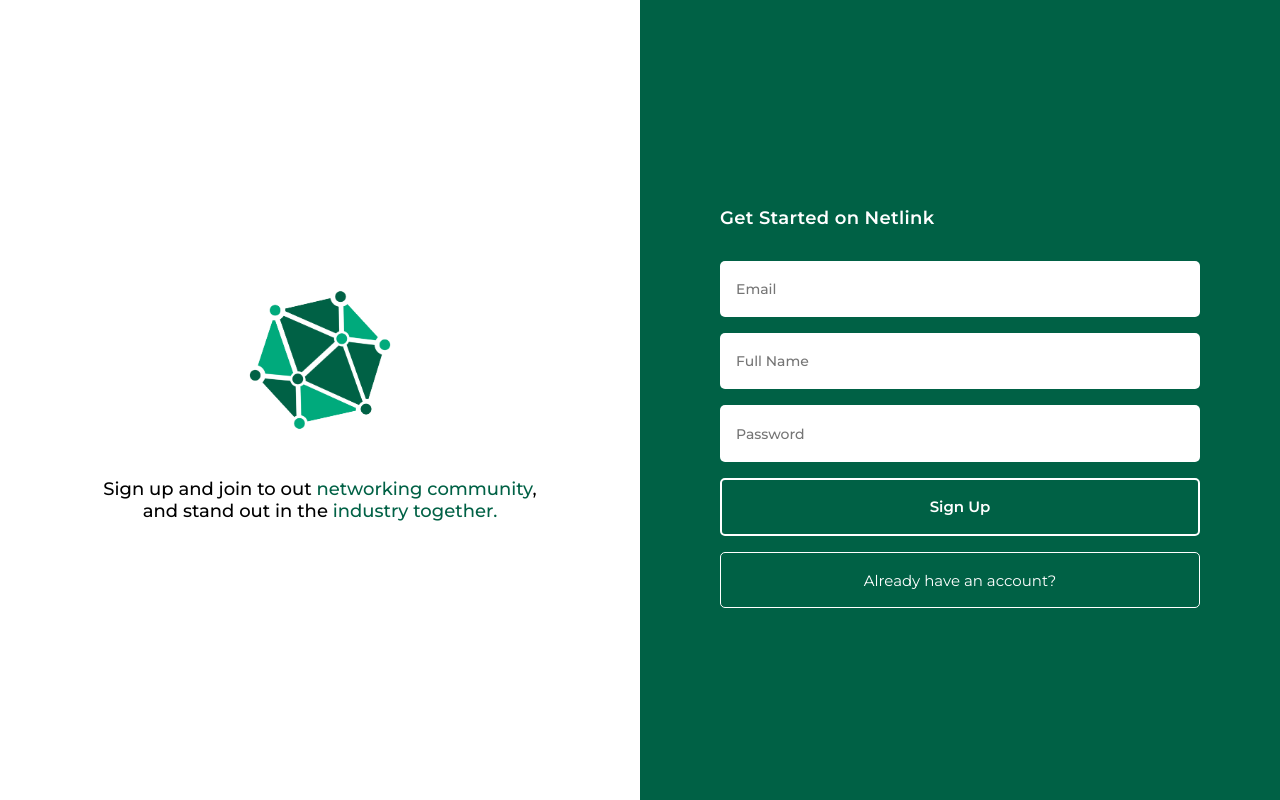
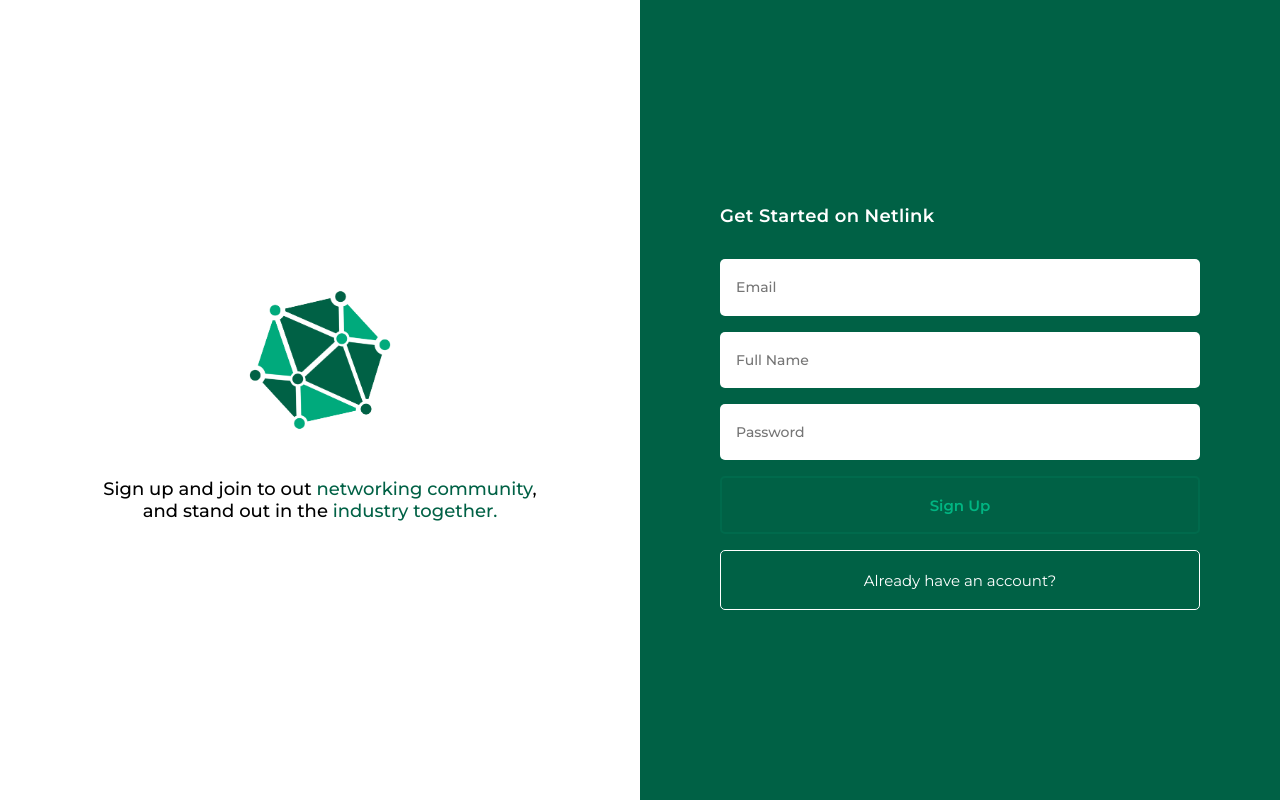
Before and after one commit to kevinduncke/netlink-frontend, a Vue app in the folder app/: page /register in a window 1280 px wide. Built offline with nearby package versions, Linux system fonts and the light colour scheme.

Commit message:
feat(minor updates and checks)

```diff
--- a/app/src/components/Connections.vue
+++ b/app/src/components/Connections.vue
@@ -249,6 +249,7 @@ onMounted(() => {
             <button
               type="button"
               :class="{ 'dash-commented': post._count.comments }"
+              v-if="!post.disableComments"
             >
               <svg
                 xmlns="http://www.w3.org/2000/svg"
@@ -279,7 +280,7 @@ onMounted(() => {
                   d="m480-120-58-52q-101-91-167-157T150-447.5Q111-500 95.5-544T80-634q0-94 63-157t157-63q52 0 99 22t81 62q34-40 81-62t99-22q94 0 157 63t63 157q0 46-15.5 90T810-447.5Q771-395 705-329T538-172l-58 52Zm0-108q96-86 158-147.5t98-107q36-45.5 50-81t14-70.5q0-60-40-100t-100-40q-47 0-87 26.5T518-680h-76q-15-41-55-67.5T300-774q-60 0-100 40t-40 100q0 35 14 70.5t50 81q36 45.5 98 107T480-228Zm0-273Z"
                 />
               </svg>
-              <span>{{ post._count.likes || 0 }}</span>
+              <span v-if="!post.hideLikes">{{ post._count.likes || 0 }}</span>
             </button>
             <button
               type="button"
--- a/app/src/components/Dashboard.vue
+++ b/app/src/components/Dashboard.vue
@@ -202,6 +202,7 @@ onMounted(async () => {
               <button
                 type="button"
                 :class="{ 'fav-commented': post.commentsCount > 0 }"
+                v-if="!post.disableComments"
               >
                 <svg
                   xmlns="http://www.w3.org/2000/svg"
@@ -232,7 +233,7 @@ onMounted(async () => {
                     d="m480-120-58-52q-101-91-167-157T150-447.5Q111-500 95.5-544T80-634q0-94 63-157t157-63q52 0 99 22t81 62q34-40 81-62t99-22q94 0 157 63t63 157q0 46-15.5 90T810-447.5Q771-395 705-329T538-172l-58 52Zm0-108q96-86 158-147.5t98-107q36-45.5 50-81t14-70.5q0-60-40-100t-100-40q-47 0-87 26.5T518-680h-76q-15-41-55-67.5T300-774q-60 0-100 40t-40 100q0 35 14 70.5t50 81q36 45.5 98 107T480-228Zm0-273Z"
                   />
                 </svg>
-                <span>{{ post.likesCount }}</span>
+                <span v-if="!post.hideLikes">{{ post.likesCount }}</span>
               </button>
               <button
                 type="button"
@@ -394,6 +395,7 @@ onMounted(async () => {
               <button
                 type="button"
                 :class="{ 'fav-commented': post._count.comments > 0 }"
+                v-if="!post.disableComments"
               >
                 <svg
                   xmlns="http://www.w3.org/2000/svg"
@@ -424,7 +426,7 @@ onMounted(async () => {
                     d="m480-120-58-52q-101-91-167-157T150-447.5Q111-500 95.5-544T80-634q0-94 63-157t157-63q52 0 99 22t81 62q34-40 81-62t99-22q94 0 157 63t63 157q0 46-15.5 90T810-447.5Q771-395 705-329T538-172l-58 52Zm0-108q96-86 158-147.5t98-107q36-45.5 50-81t14-70.5q0-60-40-100t-100-40q-47 0-87 26.5T518-680h-76q-15-41-55-67.5T300-774q-60 0-100 40t-40 100q0 35 14 70.5t50 81q36 45.5 98 107T480-228Zm0-273Z"
                   />
                 </svg>
-                <span>{{ post._count.likes }}</span>
+                <span v-if="!post.hideLikes">{{ post._count.likes }}</span>
               </button>
               <button
                 type="button"
--- a/app/src/components/Navigation.vue
+++ b/app/src/components/Navigation.vue
@@ -92,7 +92,7 @@ function signOut() {
         </div>
         <div
           class="dash-navbtns"
-          :class="{ 'dash-navactive': route.name === 'following' }"
+          :class="{ 'dash-navactive': route.name === 'connections' }"
         >
           <router-link to="/connections">
             <button>
--- a/app/src/components/Post.vue
+++ b/app/src/components/Post.vue
@@ -152,6 +152,7 @@ defineExpose({
         <button
           type="button"
           :class="{ 'dash-commented': post.commentsCount }"
+          v-if="!post.disableComments"
         >
           <svg
             xmlns="http://www.w3.org/2000/svg"
@@ -182,7 +183,7 @@ defineExpose({
               d="m480-120-58-52q-101-91-167-157T150-447.5Q111-500 95.5-544T80-634q0-94 63-157t157-63q52 0 99 22t81 62q34-40 81-62t99-22q94 0 157 63t63 157q0 46-15.5 90T810-447.5Q771-395 705-329T538-172l-58 52Zm0-108q96-86 158-147.5t98-107q36-45.5 50-81t14-70.5q0-60-40-100t-100-40q-47 0-87 26.5T518-680h-76q-15-41-55-67.5T300-774q-60 0-100 40t-40 100q0 35 14 70.5t50 81q36 45.5 98 107T480-228Zm0-273Z"
             />
           </svg>
-          <span>{{ post.likesCount || 0 }}</span>
+          <span v-if="!post.hideLikes">{{ post.likesCount || 0 }}</span>
         </button>
         <button
           type="button"
@@ -341,6 +342,7 @@ defineExpose({
 .edit-post-modal {
   background-color: #fafafa;
   padding: 1.5rem;
+  margin-top: 1rem;
 }
 .edit-post-modal h2 {
   padding: 0;
--- a/app/src/components/Register.vue
+++ b/app/src/components/Register.vue
@@ -9,14 +9,14 @@ const router = useRouter();
 const formData = reactive({
   email: "",
   password: "",
-  name: ""
+  name: "",
 });
 
 const errors = reactive({
   email: "",
   password: "",
   name: "",
-  general: ""
+  general: "",
 });
 
 // VALIDATION
@@ -25,45 +25,55 @@ const namePattern = /^[A-Za-zÀ-ÿ ]{2,40}$/;
 const passwordPattern = /^(?=.*[a-z])(?=.*[A-Z])(?=.*\d)(?=.*[\W_]).{8,}$/;
 
 // EMAIL VAL-EYE
-watch(() => formData.email, (value) => {
+watch(
+  () => formData.email,
+  (value) => {
     value = value.trim().toLowerCase();
 
-  if(!value) {
+    if (!value) {
       errors.email = "* Email is required.";
     } else if (!emailPattern.test(value)) {
       errors.email = "* Email must end with '@netlink.local'.";
     } else {
       errors.email = "";
     }
-});
+  },
+);
 
 // NAME VAL-EYE
-watch(() => formData.name, (value) => {
+watch(
+  () => formData.name,
+  (value) => {
     value = value.trim();
 
-  if(!value) {
+    if (!value) {
       errors.name = "* Name is required.";
     } else if (!namePattern.test(value)) {
       errors.name = "* Name must be between 2 and 40 characters long.";
     } else {
       errors.name = "";
     }
-});
+  },
+);
 
 // PASSWORD VAL-EYE
-watch(() => formData.password, (value) => {
+watch(
+  () => formData.password,
+  (value) => {
     value = value.trim();
 
-  if(!value) {
+    if (!value) {
       errors.password = "* Password is required.";
     } else if (!passwordPattern.test(value)) {
-    errors.password = "* Password must include uppercase, lowercase, number, special character";
+      errors.password =
+        "* Password must include uppercase, lowercase, number, special character";
     } else {
       errors.password = "";
     }
-});
+  },
+);
 
-async function onSubmit(){
+async function onSubmit() {
   errors.general = "";
 
   if (errors.email || errors.password || errors.name) {
@@ -74,8 +84,11 @@ async function onSubmit(){
   try {
     await authStore.register(
       formData.email.trim().toLowerCase(),
-      formData.name.trim().toLowerCase().replace(/\b\w/g, (c) => c.toUpperCase()),
-      formData.password.trim()
+      formData.name
+        .trim()
+        .toLowerCase()
+        .replace(/\b\w/g, (c) => c.toUpperCase()),
+      formData.password.trim(),
     );
     router.push("/login");
   } catch (error) {
@@ -89,9 +102,11 @@ async function onSubmit(){
     <div class="ntl-group">
       <img src="../assets/logos/logo-02.png" alt="Netlink Logo" height="200" />
       <p>
-        Sign up and join to out <span style="color: #006145">networking community</span>,
+        Sign up and join to out
+        <span style="color: #006145">networking community</span>,
         <br />
-        and stand out in the <span style="color: #006145">industry together.</span>
+        and stand out in the
+        <span style="color: #006145">industry together.</span>
       </p>
     </div>
     <div class="ntl-group ntl-form-container">
@@ -100,18 +115,35 @@ async function onSubmit(){
         <div class="form-base">
           <form @submit.prevent="onSubmit()" method="post" id="loginForm">
             <div class="formGroup">
-              <input type="email" id="net-email" placeholder="Email" v-model="formData.email" />
+              <input
+                type="email"
+                id="net-email"
+                placeholder="Email"
+                v-model="formData.email"
+              />
               <p v-if="errors.email" class="form-error">{{ errors.email }}</p>
             </div>
 
             <div class="formGroup">
-              <input type="text" id="net-name" placeholder="Full Name" v-model="formData.name" />
+              <input
+                type="text"
+                id="net-name"
+                placeholder="Full Name"
+                v-model="formData.name"
+              />
               <p v-if="errors.name" class="form-error">{{ errors.name }}</p>
             </div>
 
             <div class="formGroup">
-              <input type="password" id="net-password" placeholder="Password" v-model="formData.password" />
-              <p v-if="errors.password" class="form-error">{{ errors.password }}</p>
+              <input
+                type="password"
+                id="net-password"
+                placeholder="Password"
+                v-model="formData.password"
+              />
+              <p v-if="errors.password" class="form-error">
+                {{ errors.password }}
+              </p>
             </div>
 
             <div v-if="errors.general" class="formValidation">
@@ -120,10 +152,34 @@ async function onSubmit(){
               </p>
             </div>
 
-            <button type="submit" class="submit-btn">Sign Up</button>
+            <button
+              type="submit"
+              class="submit-btn"
+              :class="{
+                disabled:
+                  !formData.email.length ||
+                  !formData.name.length ||
+                  !formData.password.length,
+                'animated-btn':
+                  formData.email.length &&
+                  formData.name.length &&
+                  formData.password.length,
+              }"
+              :disabled="
+                !formData.email.length ||
+                !formData.name.length ||
+                !formData.password.length
+              "
+            >
+              Sign Up
+            </button>
           </form>
           <router-link :to="{ name: 'login' }">
-            <button type="button" class="submit-btn" id="regAccount">
+            <button
+              type="button"
+              class="submit-btn opt-btn"
+              id="regAccount"
+            >
               Already have an account?
             </button>
           </router-link>
@@ -135,7 +191,7 @@ async function onSubmit(){
 
 <style>
 #regAccount {
-  margin-top: 1rem!important;
+  margin-top: 1rem !important;
   font-family: "Montserrat Regular", sans-serif;
   border: 1px solid #ffffff;
 }
@@ -159,8 +215,23 @@ input:-webkit-autofill:active {
 }
 .form-error {
   font-family: "Montserrat Regular", sans-serif;
-  font-size: 0.7rem!important;
+  font-size: 0.7rem !important;
   padding: 0;
   margin: 0;
 }
+.disabled {
+  border: 2px solid #006a4c !important;
+  color: #00b582;
+  cursor: auto;
+}
+.animated-btn:hover {
+  border: 2px solid #ffffff;
+  background-color: #ffffff;
+  color: #006145;
+}
+.opt-btn:hover {
+  border: 1px solid #ffffff;
+  background-color: #ffffff;
+  color: #006145;
+}
 </style>
```
Also changed, not shown: app/src/components/Explore.vue (+10 -1 lines), app/src/components/Login.vue (+32 -2 lines), app/src/components/Profile.vue (+49 -11 lines), app/src/types/post.ts (+8 -0 lines). Lines whose indentation alone changed are shown as unchanged.
